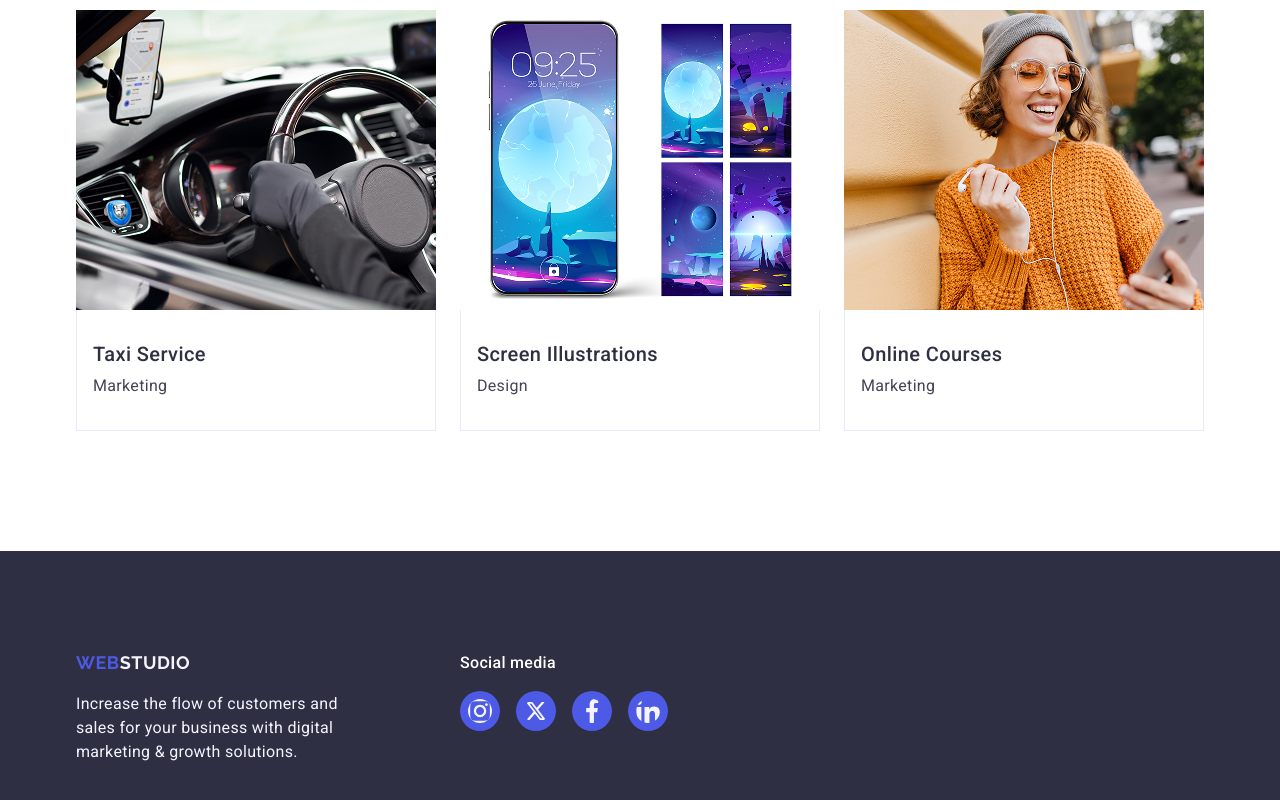
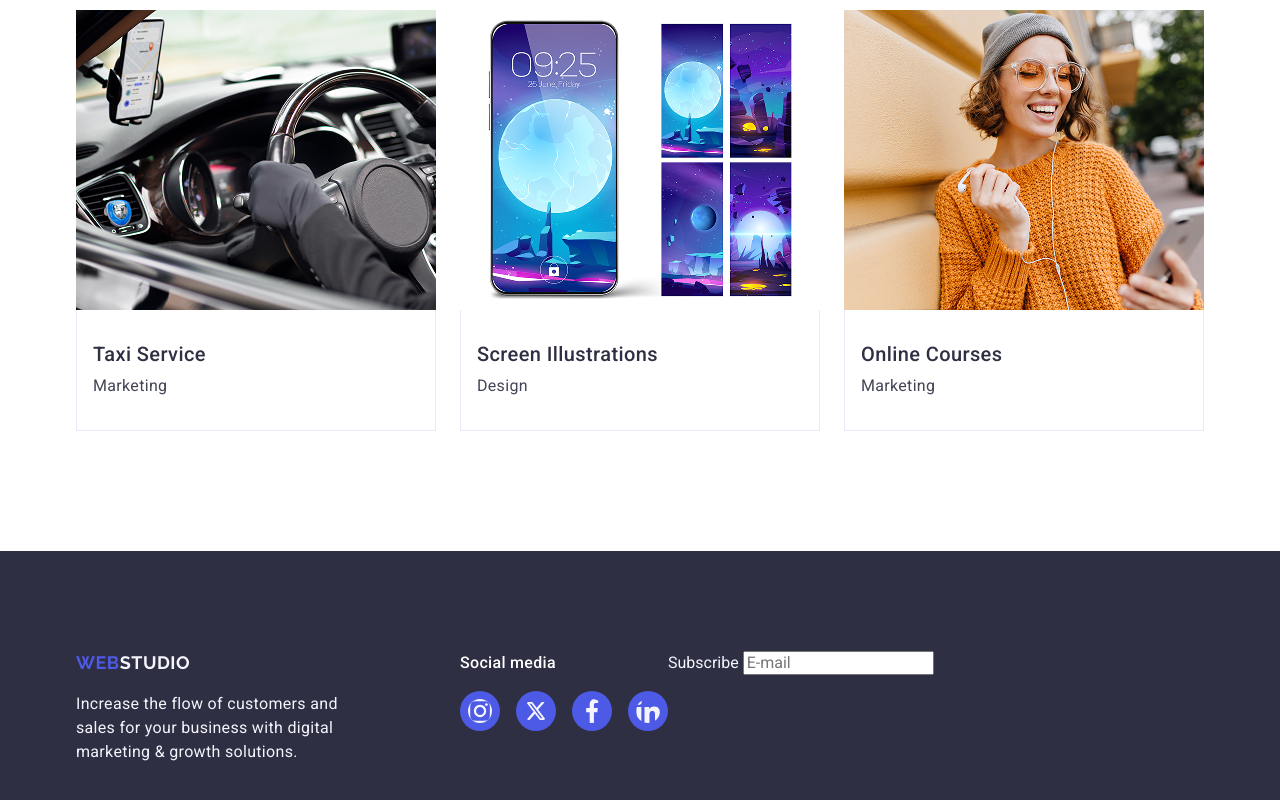
Before and after one commit to Anhelina-Dovhel/goit-markup-hw-05, a plain HTML site: page index.html in a window 1280 px wide. Shown: the part 2607-3407 px from the top of the page. Drawn offline with nearby package versions, Linux system fonts and the light colour scheme.

Commit message:
update message

```diff
--- a/css/footer.css
+++ b/css/footer.css
@@ -42,7 +42,6 @@
 }
 .footer-socials:last-child {
   flex: 0 0 auto;
-  /* margin-left: 120px; */
 }
 
 .media-list {
@@ -95,3 +94,10 @@
   fill: #f4f4fd;
   flex-shrink: 0;
 }
+.footer-subscribe-container {
+  display: flex;
+  align-items: flex-start;
+  justify-content: center;
+  flex-direction: column;
+  gap: 16px;
+}
--- a/index.html
+++ b/index.html
@@ -439,6 +439,14 @@
             </li>
           </ul>
         </div>
+        <div class="footer-subscribe-container">
+          <form class="subscribe-form">
+            <label
+              >Subscribe
+              <input type="email" name="user_email" placeholder="E-mail" />
+            </label>
+          </form>
+        </div>
       </div>
     </footer>
   </body>
```
